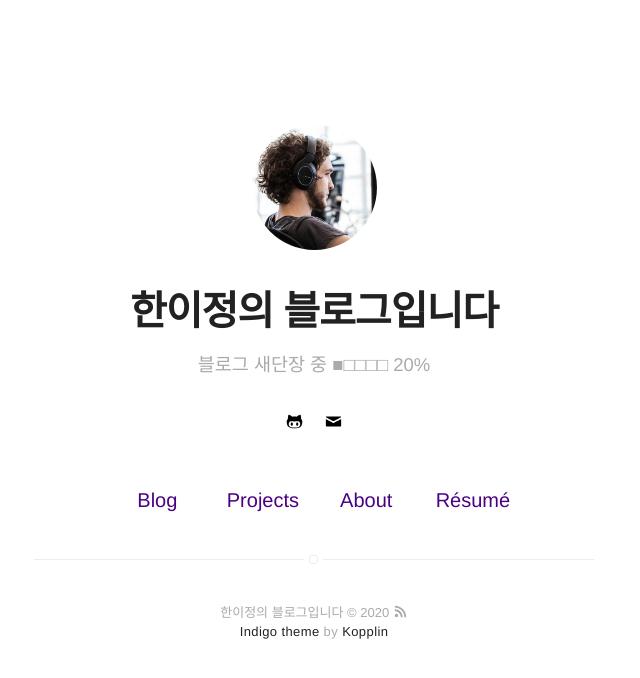
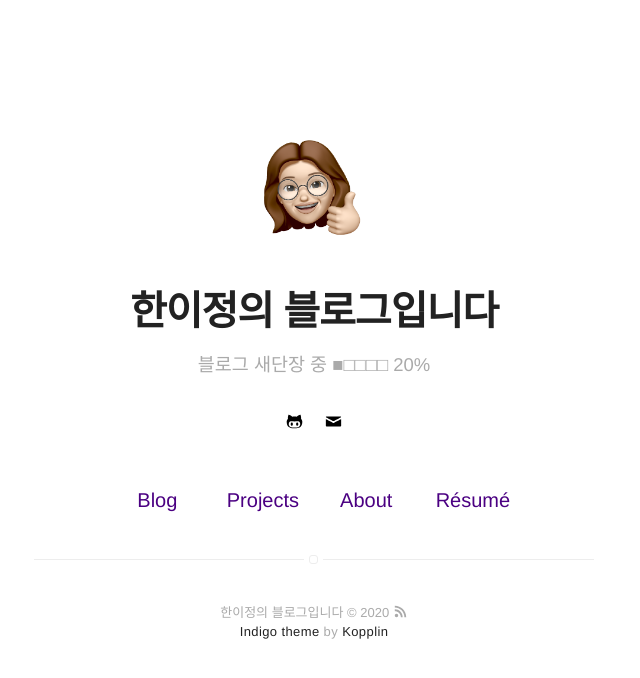
Before and after one commit to 12jeong/12jeong.github.io, a Jekyll site: the page built from index.html, in a window 1280 px wide. Shown: the top 678 px of the page, without its empty margins (326-966 px from the left). Built offline with Jekyll 4.4.1, drawn with Linux system fonts in a browser that asks for light colours.

Commit message:
update photo

```diff
--- a/_config.yml
+++ b/_config.yml
@@ -8,7 +8,7 @@ description: A blog about technology and stuff related
 # if it's an external image, update below for true
 # better with square images
 external-image: false
-picture: assets/images/profile.jpg
+picture: assets/images/profile.PNG
 
 # If you want to include your resume, set to true
 # and specify source (external or local).
```
